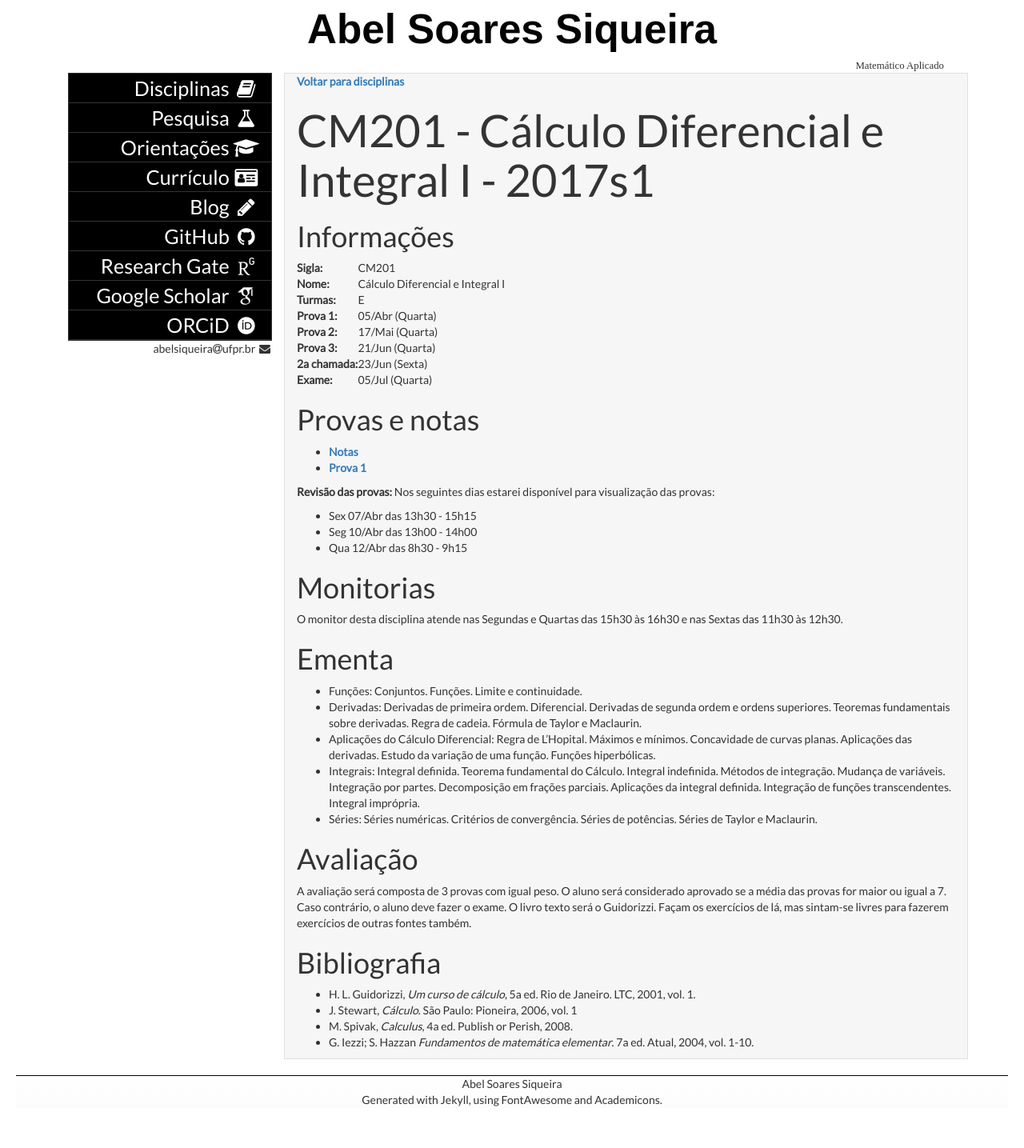
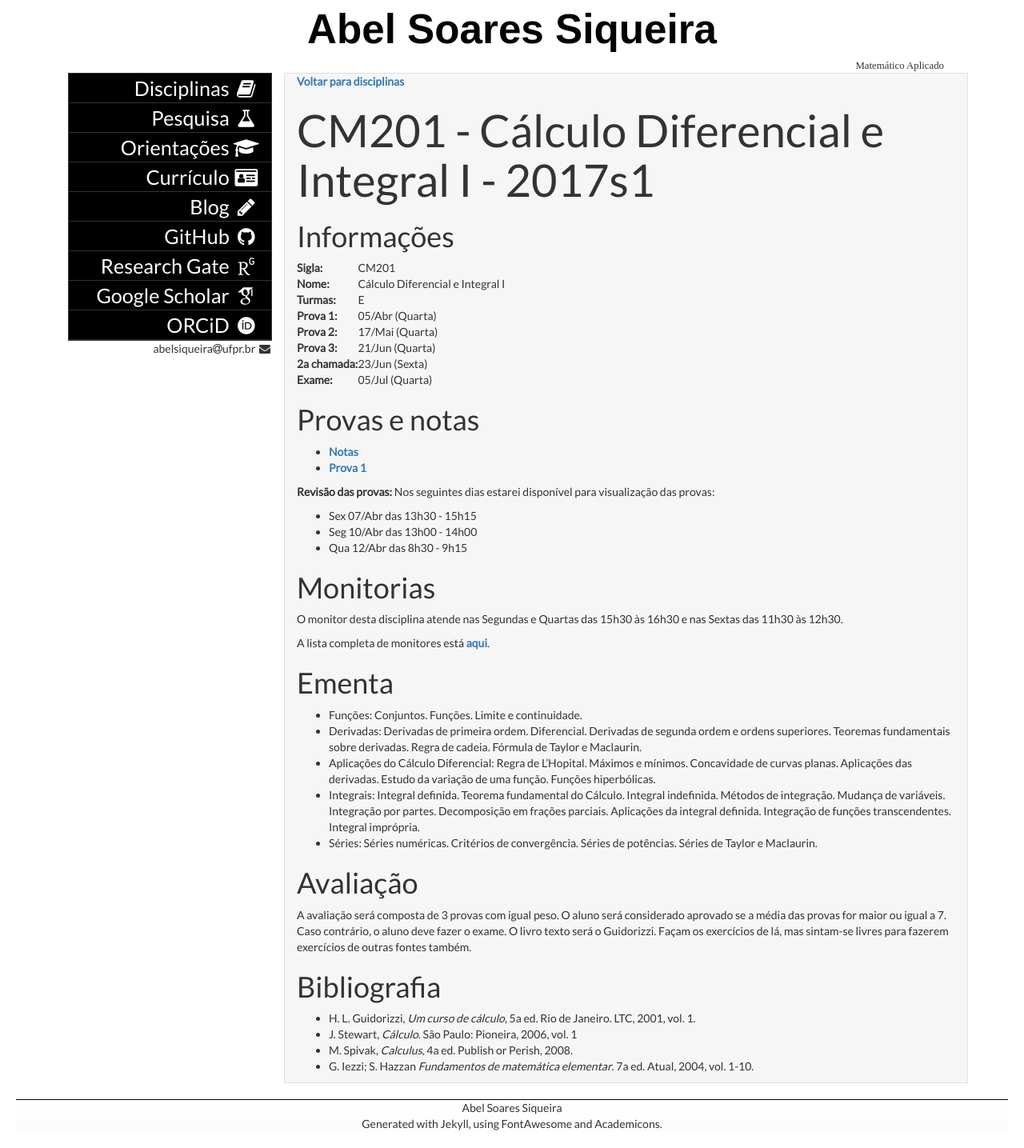
Before and after one commit to abelsiqueira/abelsiqueira.github.io-old, a Jekyll site: the page built from disciplinas/cm201-2017s1.md, in a window 1280 px wide. Shown: the whole page at 80% size. Built offline with Jekyll 4.4.1, drawn with Linux system fonts in a browser that asks for light colours; some web fonts are replaced; before the commit the page ends 1405 px from its top, so only the background shows below that.

Commit message:
Adiciona lista de monitorias de 2017s1

```diff
--- a/disciplinas/cm201-2017s1.md
+++ b/disciplinas/cm201-2017s1.md
@@ -34,6 +34,9 @@ das provas:
 O monitor desta disciplina atende nas Segundas e Quartas das 15h30 às 16h30 e
 nas Sextas das 11h30 às 12h30.
 
+A lista completa de monitores está
+[aqui]({{ site.baseurl }}/assets/monitorias2017s1.pdf).
+
 # Ementa
 
   - Funções: Conjuntos. Funções.  Limite e continuidade.
```
Also changed, not shown: 1 other file.
